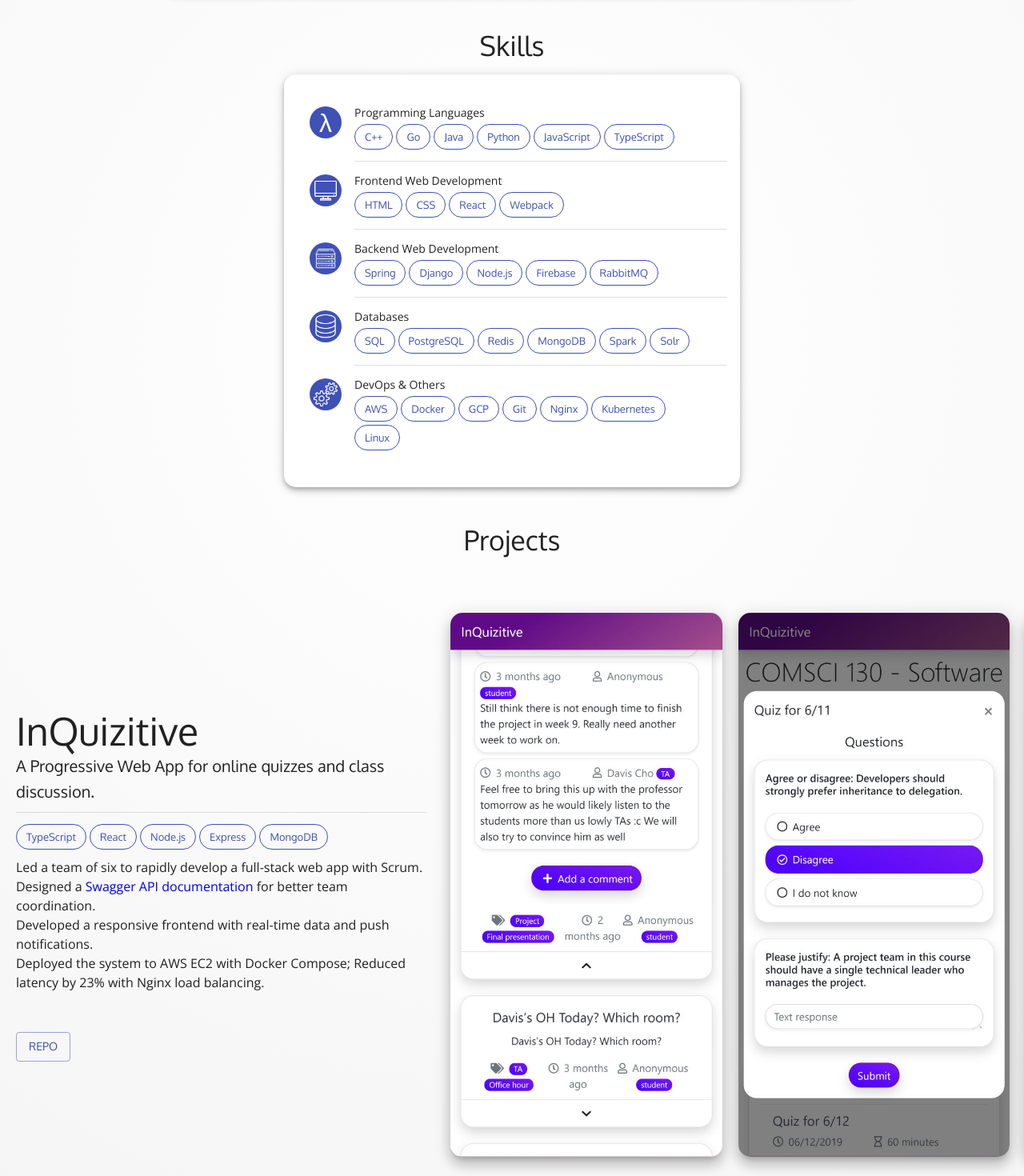
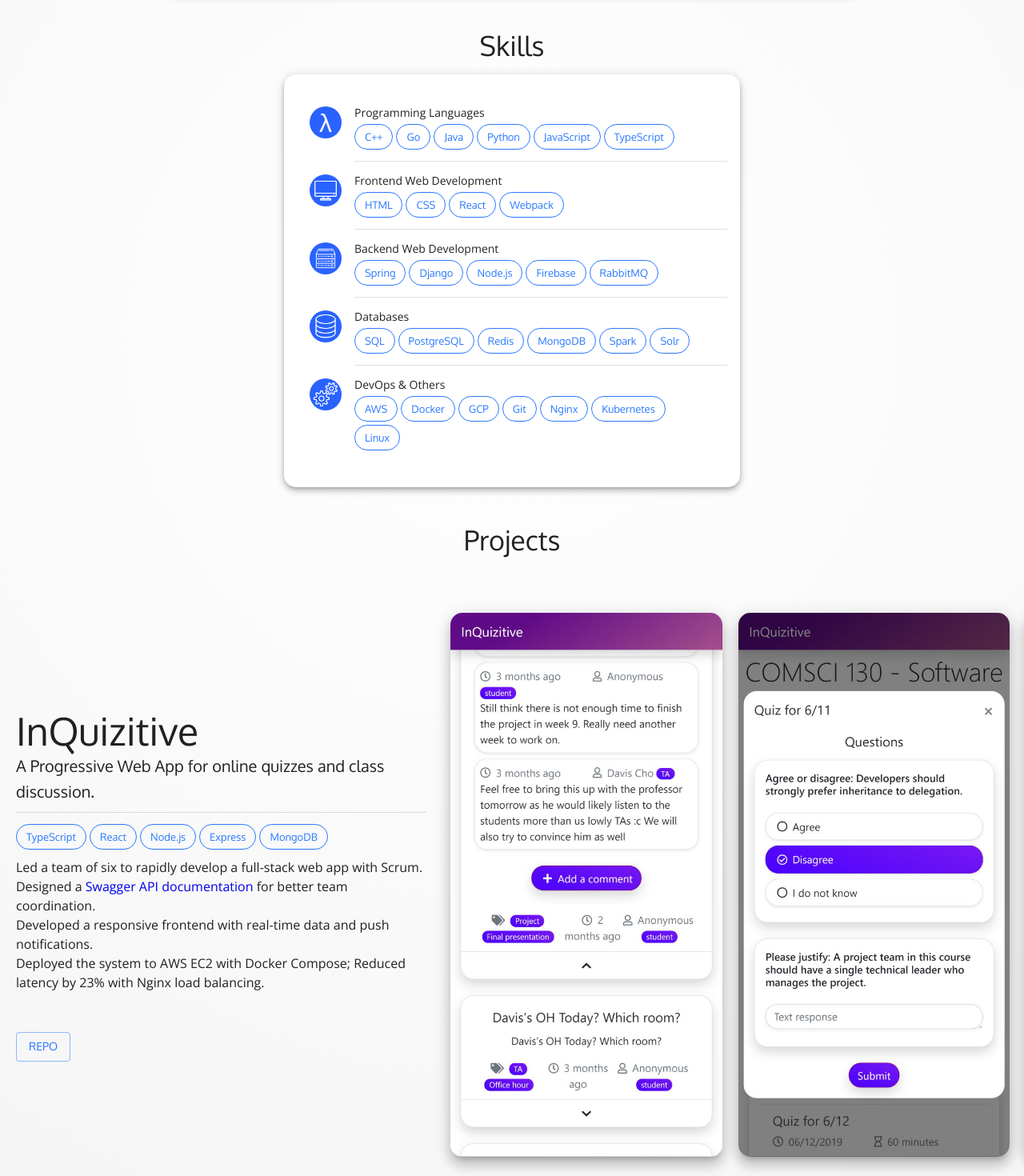
Before and after one commit to yifei-fu/yifei.dev, a React (Create React App) app: page / in a window 1280 px wide. Shown: the part 1620-3090 px from the top of the page at 80% size. Built offline with nearby package versions, Linux system fonts and the light colour scheme.

Commit message:
Change avatar color and various minor fixes.

```diff
--- a/src/App.tsx
+++ b/src/App.tsx
@@ -1,6 +1,6 @@
 import {createMuiTheme, CssBaseline, makeStyles} from '@material-ui/core';
 import { ThemeProvider } from '@material-ui/styles';
-import React, {useRef, useState} from 'react';
+import React, {useState} from 'react';
 import './App.css';
 import Education from './Education';
 import Experiences from './Experiences';
@@ -8,22 +8,7 @@ import Footer from './Footer';
 import Header from './Header';
 import Projects from './Projects';
 import Skills from './Skills';
-import {bodyFontFamily, titleFontFamily} from './theme';
-
-export const theme = createMuiTheme({
-  palette: {
-
-  },
-  typography: {
-    fontFamily: titleFontFamily,
-    body1: {
-      fontFamily: bodyFontFamily,
-    },
-    body2: {
-      fontFamily: bodyFontFamily,
-    },
-  },
-});
+import {theme} from './theme';
 
 const useStyles = makeStyles({
   buttons: {
--- a/src/InfoCard.tsx
+++ b/src/InfoCard.tsx
@@ -20,7 +20,7 @@ const useStyles = makeStyles((theme) => ({
   },
   avatar: {
     marginRight: theme.spacing(1.25),
-    background: theme.palette.primary.main,
+    background: theme.palette.primary.dark,
   },
   left: {
     display: 'flex',
--- a/src/Section.tsx
+++ b/src/Section.tsx
@@ -3,7 +3,7 @@ import Typography from '@material-ui/core/Typography';
 import React from 'react';
 
 const useStyles = makeStyles({
-  header: {
+  title: {
     marginTop: 30,
     marginBottom: 10,
     textAlign: 'center',
@@ -21,7 +21,7 @@ const Section: React.FC<Props> = (props: Props) => {
   const classes = useStyles();
   return (
     <div className={className}>
-      <Typography className={classes.header} variant='h4'>
+      <Typography className={classes.title} variant='h4'>
         {title}
       </Typography>
       {children}
--- a/src/Skills.tsx
+++ b/src/Skills.tsx
@@ -30,7 +30,7 @@ const useStyles = makeStyles((theme) => ({
     display: 'inline',
   },
   avatar: {
-    background: theme.palette.primary.main,
+    background: theme.palette.primary.dark,
   },
 }));
 
--- a/src/Social/SocialButtons.tsx
+++ b/src/Social/SocialButtons.tsx
@@ -1,6 +1,6 @@
 import {IconButton} from '@material-ui/core';
 import {makeStyles} from '@material-ui/core/styles';
-import React, {useEffect, useState} from 'react';
+import React from 'react';
 import {socialLinks} from './social';
 
 const useStyles = makeStyles((theme) => ({
--- a/src/Tags.tsx
+++ b/src/Tags.tsx
@@ -19,7 +19,9 @@ const Tags: React.FC<Props> = (props: Props) => {
 
   return (
     <div>
-      {tags.map((tag, idx) => <Chip className={classes.chip} key={idx} variant='outlined' color='primary' label={tag}/>)}
+      {tags.map((tag, idx) => (
+        <Chip className={classes.chip} key={idx} variant='outlined' color='primary' label={tag}/>
+      ))}
     </div>
   );
 };
--- a/src/theme.ts
+++ b/src/theme.ts
@@ -1,4 +1,5 @@
 import {createMuiTheme} from '@material-ui/core';
+import blue from '@material-ui/core/colors/blue';
 import indigo from '@material-ui/core/colors/indigo';
 
 export const titleFontFamily = [
@@ -23,6 +24,26 @@ export const monospaceFontFamily = [
 export const cardShadowSize = 5;
 export const cardBorderRadius = 15;
 
+export const theme = createMuiTheme({
+  palette: {
+    primary: {
+      light: blue.A200,
+      main: blue.A400,
+      dark: blue.A700,
+      contrastText: '#fff',
+    },
+  },
+  typography: {
+    fontFamily: titleFontFamily,
+    body1: {
+      fontFamily: bodyFontFamily,
+    },
+    body2: {
+      fontFamily: bodyFontFamily,
+    },
+  },
+});
+
 export const darkTheme = createMuiTheme({
   palette: {
     type: 'dark',
```
